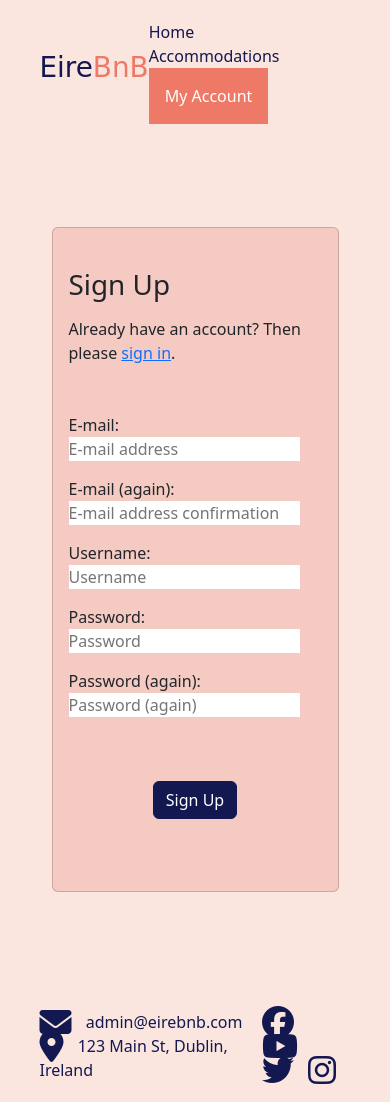
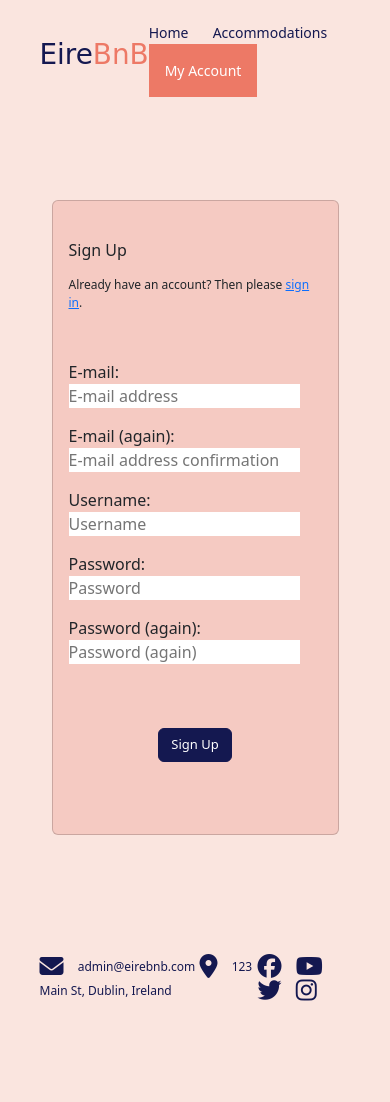
Before and after one commit to AmeenNoor/eire-bnb, a Django app: page /accounts/signup/ in a window 390 px wide. After the commit the page ends 1001 px from the top, so only its background shows below. Run offline with Django 3.2, Linux system fonts and the light colour scheme; some libraries are stand-ins or nearby versions; some web fonts are replaced.

Commit message:
Implement responsive design for medium screens

```diff
--- a/eire_bnb/settings.py
+++ b/eire_bnb/settings.py
@@ -97,7 +97,7 @@ EMAIL_BACKEND = 'django.core.mail.backends.console.EmailBackend'
 
 ACCOUNT_AUTHENTICATION_METHOD = 'username_email'
 ACCOUNT_EMAIL_REQUIRED = True
-ACCOUNT_EMAIL_VERIFICATION = 'mandatory'
+ACCOUNT_EMAIL_VERIFICATION = 'none'
 ACCOUNT_SIGNUP_EMAIL_ENTER_TWICE = True
 ACCOUNT_USERNAME_MIN_LENGTH = 4
 LOGIN_URL = '/accounts/login/'
--- a/static/css/styles.css
+++ b/static/css/styles.css
@@ -154,3 +154,50 @@ footer a {
     background-color: #F5CAC2 !important;
 
 }
+
+/*----------------------------------------------------------------------------*/
+/*----------------------------------------------------------------------------*/
+/*------ Media queries For medium screen sizes from 950px wide and down ------*/
+/*----------------------------------------------------------------------------*/
+/*----------------------------------------------------------------------------*/
+
+@media screen and (max-width: 950px) {
+    .content .card-body .btn {
+        font-size: 13px;
+        padding: 6px 12px;
+    }
+
+    header .logo {
+        font-size: 20px;
+    }
+
+
+    header nav a {
+        font-size: 14px;
+    }
+
+    .dropdown .dropbtn {
+        font-size: 14px;
+    }
+
+    .card-img-top {
+        height: 200px;
+    }
+
+    .card-title {
+        font-size: 16px;
+
+    }
+
+    .card-text {
+        font-size: 12px;
+    }
+
+    footer .fa-2xl {
+        font-size: 24px;
+    }
+
+    footer span {
+        font-size: 12px;
+    }
+}
```
